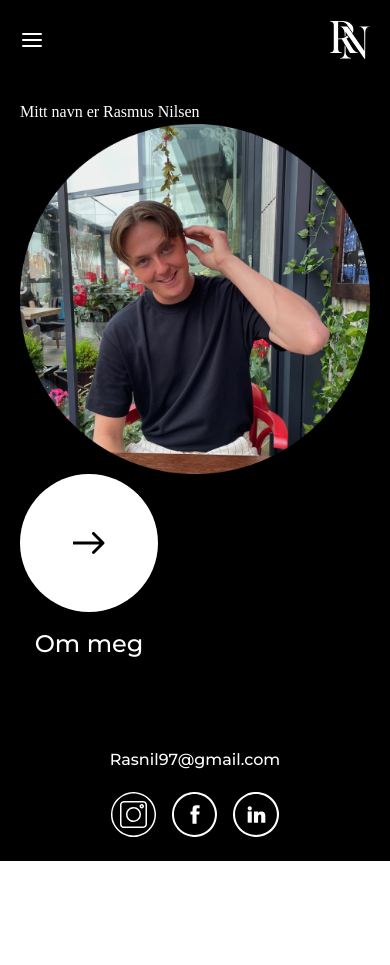
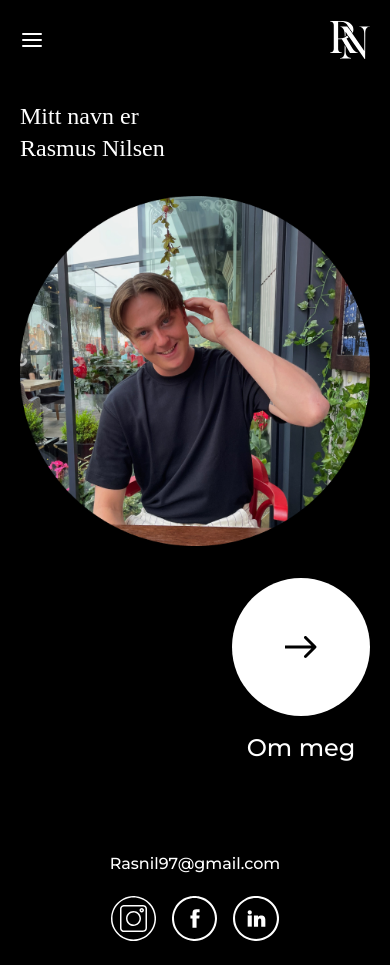
Before and after one commit to MathiasGuGu/portfolio-rasmus, a SvelteKit app: page / in a window 390 px wide. Before the commit the page ends 861 px from the top, so only its background shows below. Built offline with nearby package versions, Linux system fonts and the light colour scheme; a web font is replaced by a local one.

Commit message:
make homepage responsive

```diff
--- a/src/routes/+page.svelte
+++ b/src/routes/+page.svelte
@@ -1,9 +1,12 @@
 <script>
-    import NextButton from "../lib/components/NextButton.svelte";
+    import NextButton from "$lib/components/NextButton.svelte";
 </script>
 
-<div class="p-5">
-    <h1 class="font-serif">Mitt navn er Rasmus Nilsen</h1>
-    <img src="/assets/Ellipse_1.png" alt="Rasmus smiler mens han holder armen sin opp mot hodet">
-    <NextButton href="/om">Om meg</NextButton>
+<div class="p-5 flex flex-col md:flex-row max-w-[1200px] m-auto lg:p-10 md:absolute gap-8 md:top-1/2 md:left-1/2 md:-translate-x-1/2 md:-translate-y-1/2 w-full justify-center">
+    <h1 class="text-2xl lg:text-4xl font-serif flex flex-col">Mitt navn er <span>Rasmus Nilsen</span></h1>
+    <img class="self-center" src="/assets/Ellipse_1.png" alt="Rasmus smiler mens han holder armen sin opp mot hodet">
+    <div class="self-end">
+        <NextButton href="/om">Om meg</NextButton>
+    </div>
+
 </div>
--- a/src/routes/om/+page.svelte
+++ b/src/routes/om/+page.svelte
@@ -2,7 +2,6 @@
     import TextBox from "../../lib/components/TextBox.svelte";
     import NextButton from "../../lib/components/NextButton.svelte"
 </script>
-
 
 
     <article class="flex flex-col items-center gap-10 lg:gap-20 absolute top-1/2 sm:left-1/2 sm:-translate-x-1/2 -translate-y-1/2 w-full">
--- a/src/routes/portefølje/+page.svelte
+++ b/src/routes/portefølje/+page.svelte
@@ -6,7 +6,7 @@
 <div class="p-5 lg:p-10 grid gap-10 sm:grid-cols-2 md:grid-cols-1 max-w-[1200px] m-auto">
 {#each data.summaries as {title, subtitle, slug, cover}, i}
 
-<div class="items-center md:grid md:grid-cols-2">
+<div class="items-center md:grid md:grid-cols-2 group">
 <figure class="peer-hover:opacity-100 select-none opacity-50 hidden md:block text-8xl {(i + 1) % 2 === 0 ? "order-2 text-right" : "order-1"}">
    {i+1}
 </figure>
```
